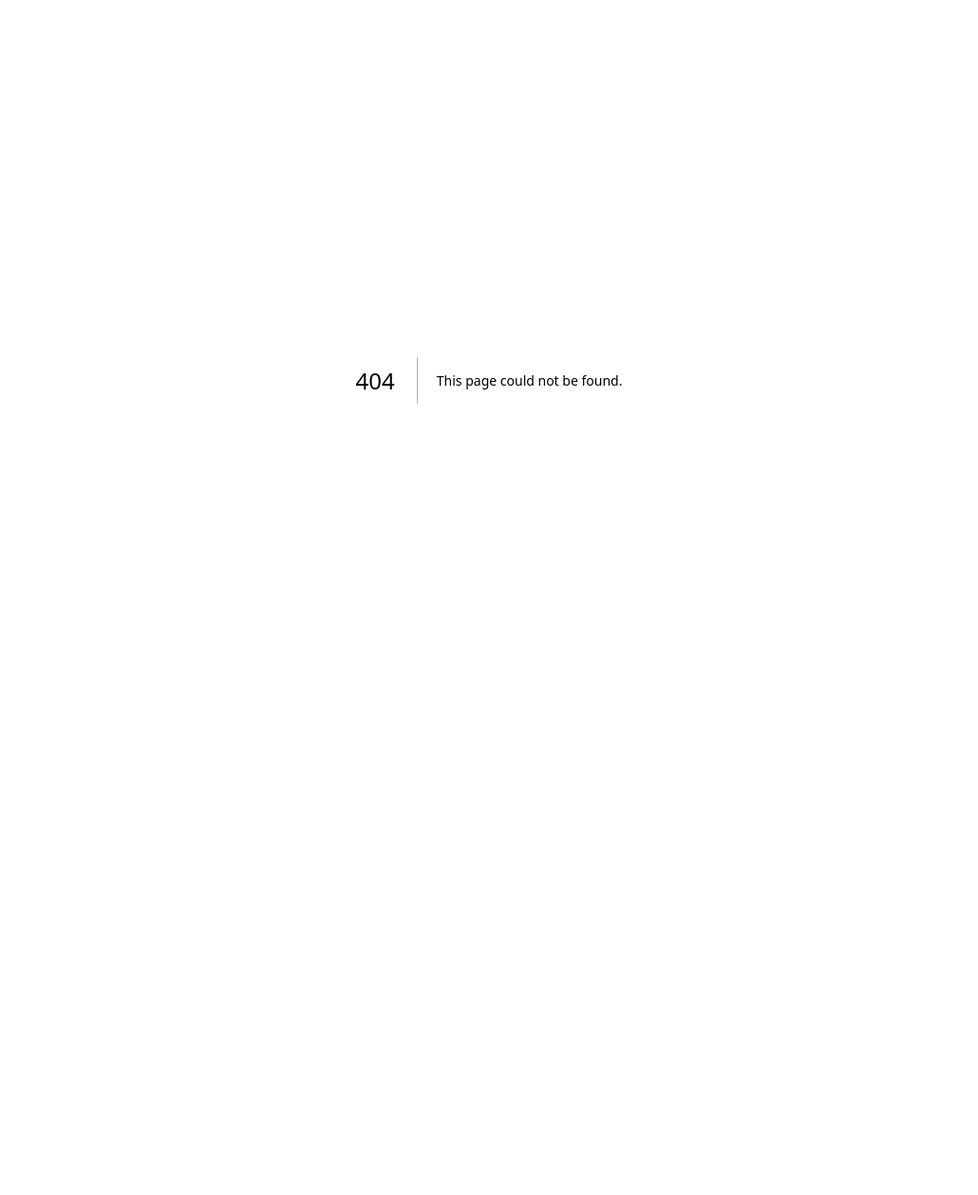
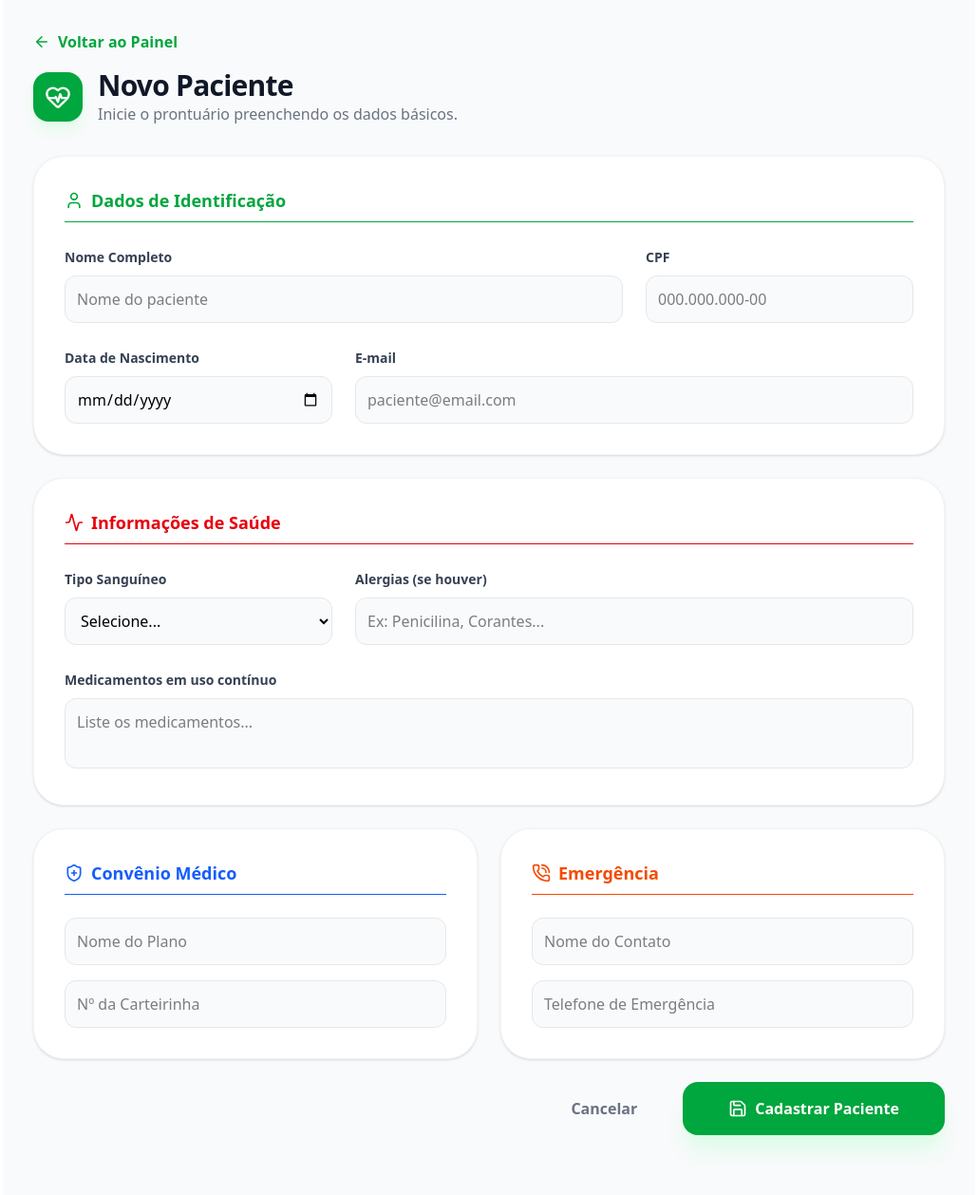
Before and after one commit to gbryans/projeto-clinica, a Next.js app: page /dashboard/pacientes in a window 1280 px wide. Before the commit this address had no page. Shown: the top 1258 px of the page at 95% size, without its empty margins (125-1155 px from the left). Before the commit the page ends 800 px from the top, so only its background shows below. Built offline with nearby package versions, Linux system fonts and the light colour scheme.

Commit message:
página pacientes

```diff
--- /dev/null
+++ b/app/dashboard/pacientes/page.tsx
@@ -0,0 +1,144 @@
+"use client";
+
+import { useState } from "react";
+import { useRouter } from "next/navigation";
+import {
+  HeartPulse,
+  Save,
+  ArrowLeft,
+  User,
+  IdCard,
+  Activity,
+  ShieldPlus,
+  PhoneCall
+} from "lucide-react";
+import Link from "next/link";
+
+export default function CadastroPacientePage() {
+  const router = useRouter();
+  const [formData, setFormData] = useState({
+    nome: "", cpf: "", dataNascimento: "", email: "", telefone: "",
+    convenio: "", numCarteirinha: "",
+    tipoSanguineo: "", alergias: "", medicamentos: "",
+    contatoEmergencia: "", telEmergencia: ""
+  });
+
+  const handleChange = (e: React.ChangeEvent<HTMLInputElement | HTMLSelectElement | HTMLTextAreaElement>) => {
+    setFormData({ ...formData, [e.target.name]: e.target.value });
+  };
+
+  const handleSubmit = (e: React.FormEvent) => {
+    e.preventDefault();
+    console.log("Paciente Cadastrado:", formData);
+    alert("Paciente cadastrado com sucesso!");
+    router.push("/dashboard");
+  };
+
+  return (
+    <div className="p-4 md:p-8 max-w-5xl mx-auto bg-gray-50 min-h-screen font-sans">
+      {/* Cabeçalho */}
+      <header className="mb-8">
+        <Link href="/dashboard" className="flex items-center gap-2 text-green-600 font-semibold mb-4 hover:underline">
+          <ArrowLeft size={18} /> Voltar ao Painel
+        </Link>
+        <div className="flex items-center gap-4">
+          <div className="bg-green-600 p-3 rounded-2xl text-white shadow-lg shadow-green-100">
+            <HeartPulse size={28} />
+          </div>
+          <div>
+            <h1 className="text-3xl font-extrabold text-gray-900 tracking-tight">Novo Paciente</h1>
+            <p className="text-gray-500">Inicie o prontuário preenchendo os dados básicos.</p>
+          </div>
+        </div>
+      </header>
+
+      <form onSubmit={handleSubmit} className="space-y-6">
+
+        {/* BLOCO 1: Identificação */}
+        <div className="bg-white p-6 md:p-8 rounded-4xl shadow-sm border border-gray-100 transition-all">
+          <h2 className="text-lg font-bold mb-6 flex items-center gap-2 text-green-600 border-b pb-2">
+            <User size={20}/> Dados de Identificação
+          </h2>
+          <div className="grid grid-cols-1 md:grid-cols-3 gap-6">
+            <div className="md:col-span-2">
+              <label className="text-sm font-bold text-gray-700">Nome Completo</label>
+              <input name="nome" onChange={handleChange} required className="w-full mt-2 p-3 bg-gray-50 border border-gray-200 rounded-xl focus:ring-2 focus:ring-green-500 outline-none" placeholder="Nome do paciente" />
+            </div>
+            <div>
+              <label className="text-sm font-bold text-gray-700">CPF</label>
+              <input name="cpf" onChange={handleChange} required className="w-full mt-2 p-3 bg-gray-50 border border-gray-200 rounded-xl focus:ring-2 focus:ring-green-500 outline-none" placeholder="000.000.000-00" />
+            </div>
+            <div>
+              <label className="text-sm font-bold text-gray-700">Data de Nascimento</label>
+              <input name="dataNascimento" type="date" onChange={handleChange} required className="w-full mt-2 p-3 bg-gray-50 border border-gray-200 rounded-xl focus:ring-2 focus:ring-green-500 outline-none" />
+            </div>
+            <div className="md:col-span-2">
+              <label className="text-sm font-bold text-gray-700">E-mail</label>
+              <input name="email" type="email" onChange={handleChange} className="w-full mt-2 p-3 bg-gray-50 border border-gray-200 rounded-xl focus:ring-2 focus:ring-green-500 outline-none" placeholder="paciente@email.com" />
+            </div>
+          </div>
+        </div>
+
+        {/* BLOCO 2: Saúde e Alergias */}
+        <div className="bg-white p-6 md:p-8 rounded-4xl shadow-sm border border-gray-100">
+          <h2 className="text-lg font-bold mb-6 flex items-center gap-2 text-red-600 border-b pb-2">
+            <Activity size={20}/> Informações de Saúde
+          </h2>
+          <div className="grid grid-cols-1 md:grid-cols-3 gap-6">
+            <div>
+              <label className="text-sm font-bold text-gray-700">Tipo Sanguíneo</label>
+              <select name="tipoSanguineo" onChange={handleChange} className="w-full mt-2 p-3 bg-gray-50 border border-gray-200 rounded-xl focus:ring-2 focus:ring-red-500 outline-none">
+                <option value="">Selecione...</option>
+                <option value="A+">A+</option><option value="A-">A-</option>
+                <option value="B+">B+</option><option value="B-">B-</option>
+                <option value="AB+">AB+</option><option value="AB-">AB-</option>
+                <option value="O+">O+</option><option value="O-">O-</option>
+              </select>
+            </div>
+            <div className="md:col-span-2">
+              <label className="text-sm font-bold text-gray-700">Alergias (se houver)</label>
+              <input name="alergias" onChange={handleChange} className="w-full mt-2 p-3 bg-gray-50 border border-gray-200 rounded-xl focus:ring-2 focus:ring-red-500 outline-none" placeholder="Ex: Penicilina, Corantes..." />
+            </div>
+            <div className="md:col-span-3">
+              <label className="text-sm font-bold text-gray-700">Medicamentos em uso contínuo</label>
+              <textarea name="medicamentos" onChange={handleChange} rows={2} className="w-full mt-2 p-3 bg-gray-50 border border-gray-200 rounded-xl focus:ring-2 focus:ring-red-500 outline-none resize-none" placeholder="Liste os medicamentos..."></textarea>
+            </div>
+          </div>
+        </div>
+
+        {/* BLOCO 3: Convênio e Emergência */}
+        <div className="grid grid-cols-1 md:grid-cols-2 gap-6">
+          <div className="bg-white p-6 md:p-8 rounded-4xl shadow-sm border border-gray-100">
+            <h2 className="text-lg font-bold mb-6 flex items-center gap-2 text-blue-600 border-b pb-2">
+              <ShieldPlus size={20}/> Convênio Médico
+            </h2>
+            <div className="space-y-4">
+              <input name="convenio" onChange={handleChange} placeholder="Nome do Plano" className="w-full p-3 bg-gray-50 border border-gray-200 rounded-xl focus:ring-2 focus:ring-blue-500 outline-none" />
+              <input name="numCarteirinha" onChange={handleChange} placeholder="Nº da Carteirinha" className="w-full p-3 bg-gray-50 border border-gray-200 rounded-xl focus:ring-2 focus:ring-blue-500 outline-none" />
+            </div>
+          </div>
+
+          <div className="bg-white p-6 md:p-8 rounded-4xl shadow-sm border border-gray-100">
+            <h2 className="text-lg font-bold mb-6 flex items-center gap-2 text-orange-600 border-b pb-2">
+              <PhoneCall size={20}/> Emergência
+            </h2>
+            <div className="space-y-4">
+              <input name="contatoEmergencia" onChange={handleChange} placeholder="Nome do Contato" className="w-full p-3 bg-gray-50 border border-gray-200 rounded-xl focus:ring-2 focus:ring-orange-500 outline-none" />
+              <input name="telEmergencia" onChange={handleChange} placeholder="Telefone de Emergência" className="w-full p-3 bg-gray-50 border border-gray-200 rounded-xl focus:ring-2 focus:ring-orange-500 outline-none" />
+            </div>
+          </div>
+        </div>
+
+        {/* Ações */}
+        <div className="flex justify-end gap-4 pb-12">
+          <button type="button" onClick={() => router.back()} className="px-8 py-4 rounded-2xl font-bold text-gray-500 hover:bg-gray-100 transition-all">
+            Cancelar
+          </button>
+          <button type="submit" className="px-12 py-4 bg-green-600 text-white rounded-2xl font-bold flex items-center justify-center gap-2 hover:bg-green-700 transition-all shadow-xl shadow-green-100 active:scale-95">
+            <Save size={20}/> Cadastrar Paciente
+          </button>
+        </div>
+      </form>
+    </div>
+  );
+}
```
